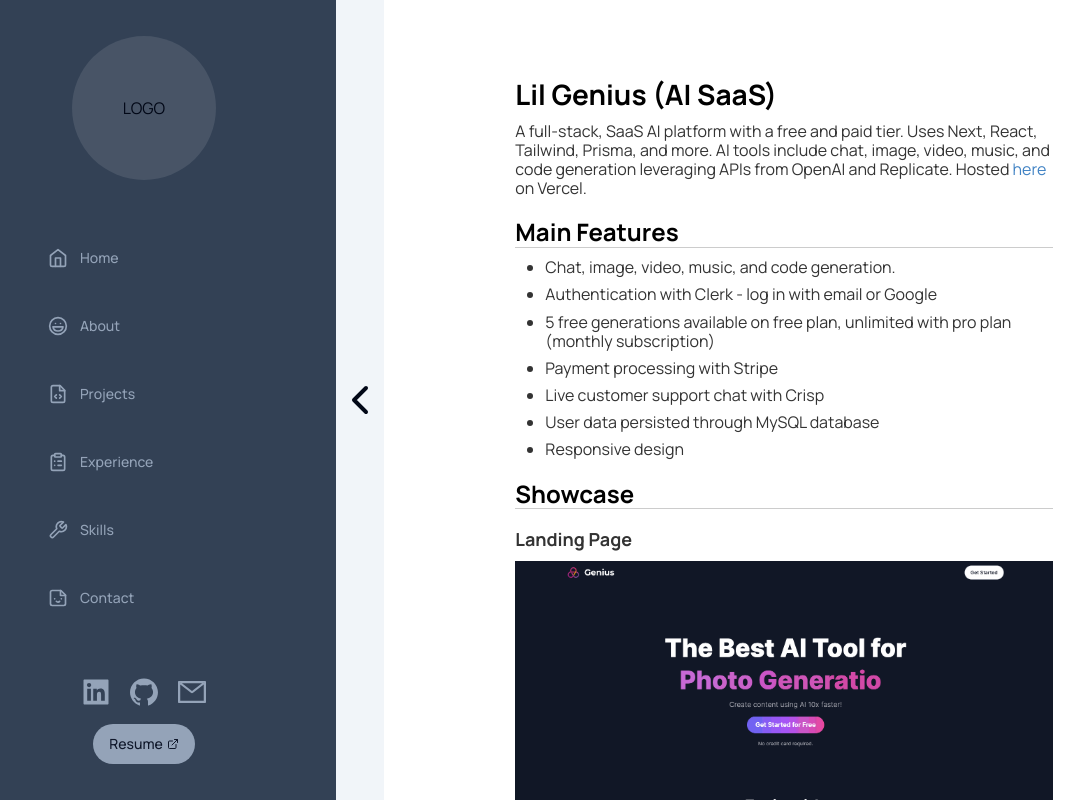
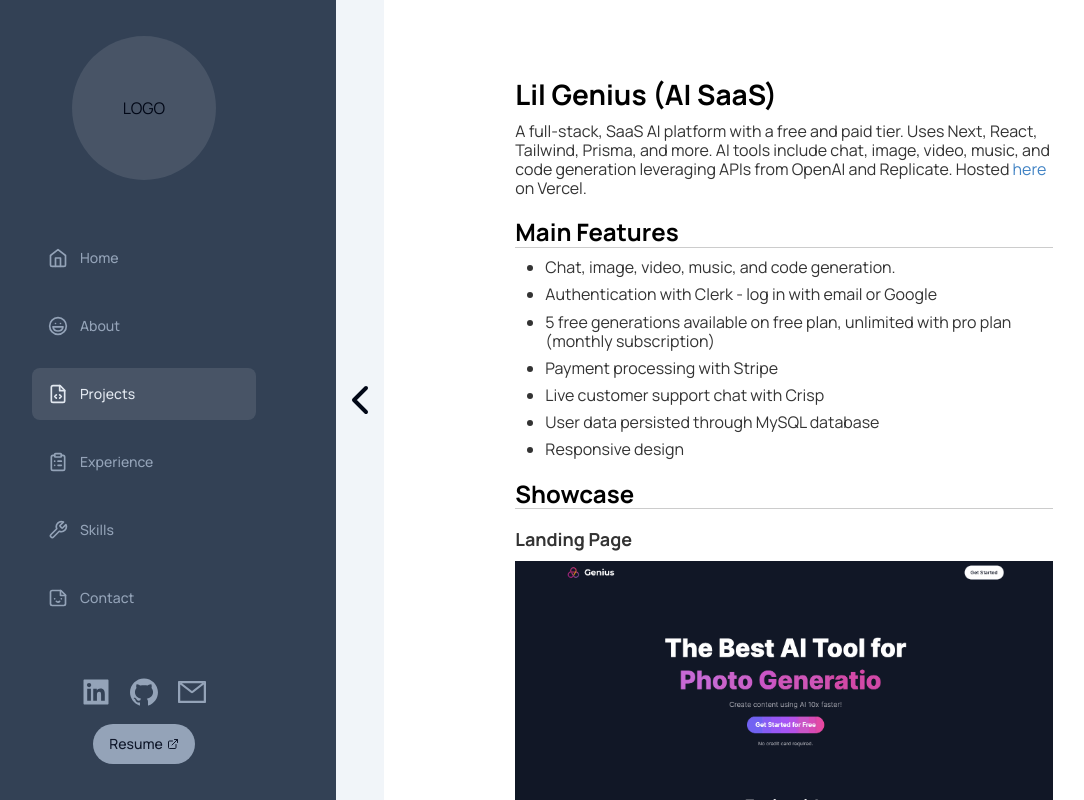
Before and after one commit to penguinboots/portfolio-v3, a Next.js app: page /projects/1 in a window 1280 px wide. Shown: the top 800 px of the page, without its empty margins (48-1132 px from the left). Built offline with nearby package versions, Linux system fonts and the light colour scheme.

Commit message:
fix: sidebar path highlight

```diff
--- a/components/Sidebar.tsx
+++ b/components/Sidebar.tsx
@@ -48,7 +48,7 @@ const Sidebar = () => {
               justify-start font-medium cursor-pointer
               hover:text-slate-200 hover:bg-white/10
               rounded-lg transition`,
-              pathname === route.href
+              pathname.includes(route.href)
                 ? "text-slate-200 bg-white/10"
                 : "text-slate-400"
             )}
```
